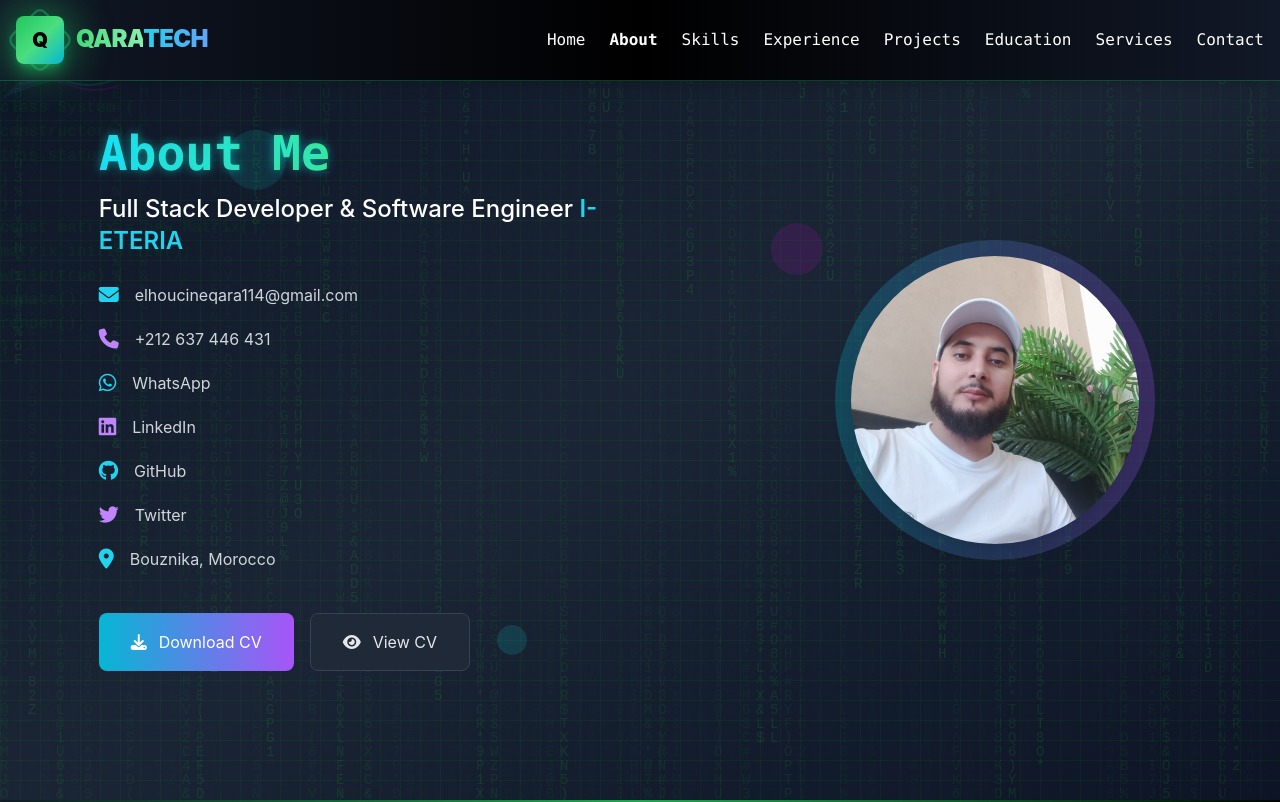
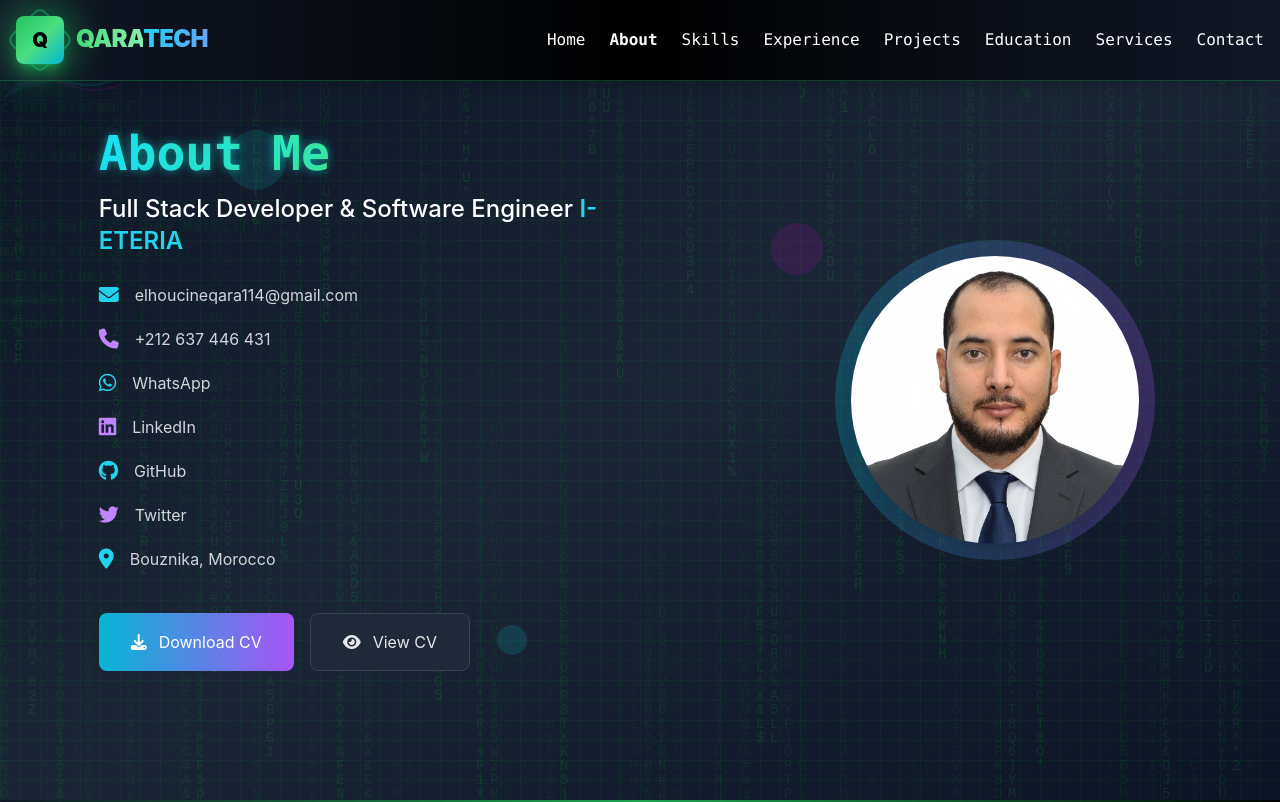
Before and after one commit to elhoucineqara/qara-tech, a SvelteKit app: page /about in a window 1280 px wide. Shown: the top 802 px of the page. Built offline with nearby package versions, Linux system fonts and the light colour scheme.

Commit message:
feat: replace profile.jpg with qaratech.jpg in about page

```diff
--- a/src/routes/about/+page.svelte
+++ b/src/routes/about/+page.svelte
@@ -229,7 +229,7 @@
             <div class="absolute w-[280px] sm:w-[320px] h-[280px] sm:h-[320px] bg-gradient-to-r from-cyan-500/30 to-purple-500/30 rounded-full animate-pulse"></div>
             <img
               alt="El Houcine QARA"
-              src="/images/profile.jpg"
+              src="/images/qaratech.jpg"
               class="w-64 sm:w-72 h-64 sm:h-72 object-cover rounded-full relative z-10 shadow-xl hover:scale-105 transition-transform duration-300"
             >
           </div>
```
